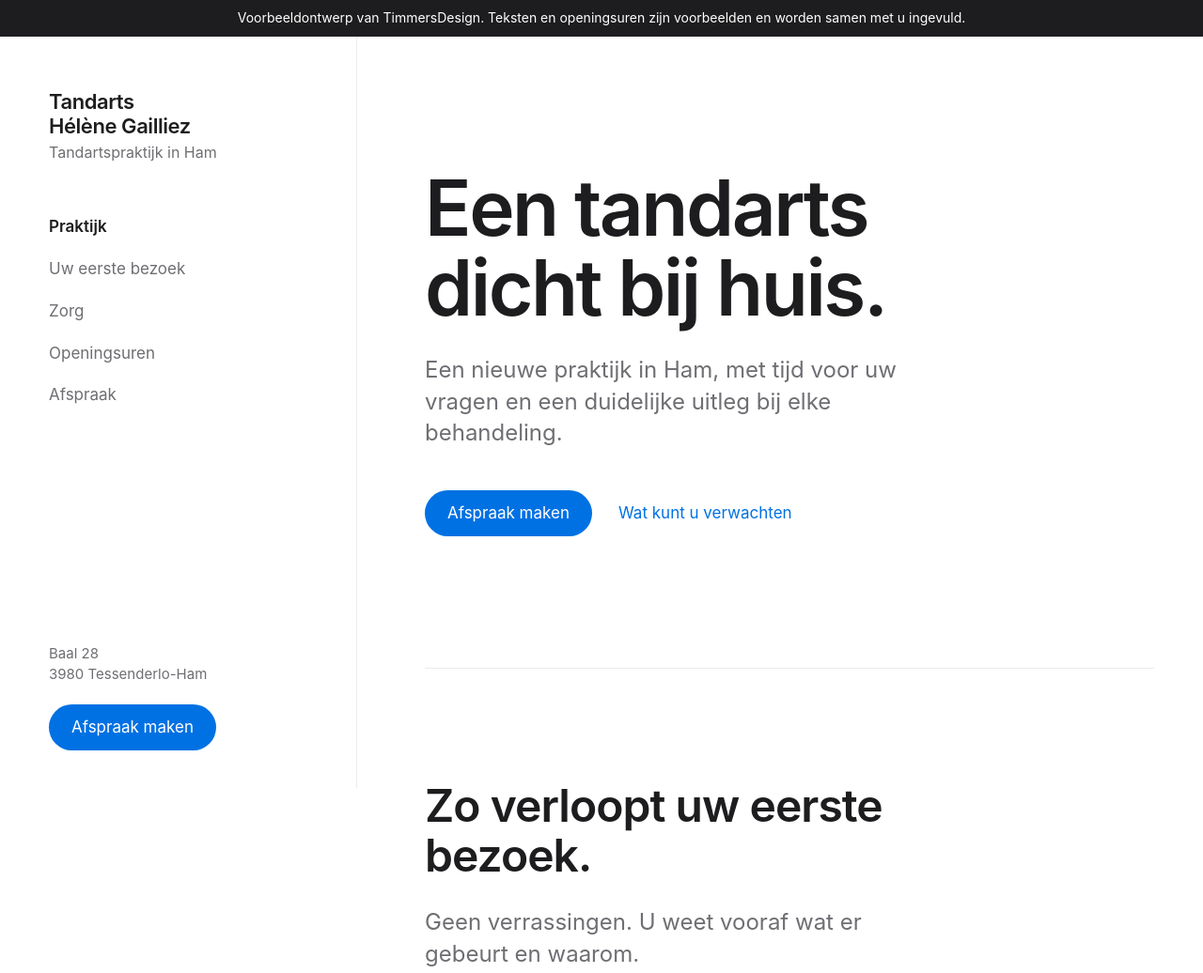
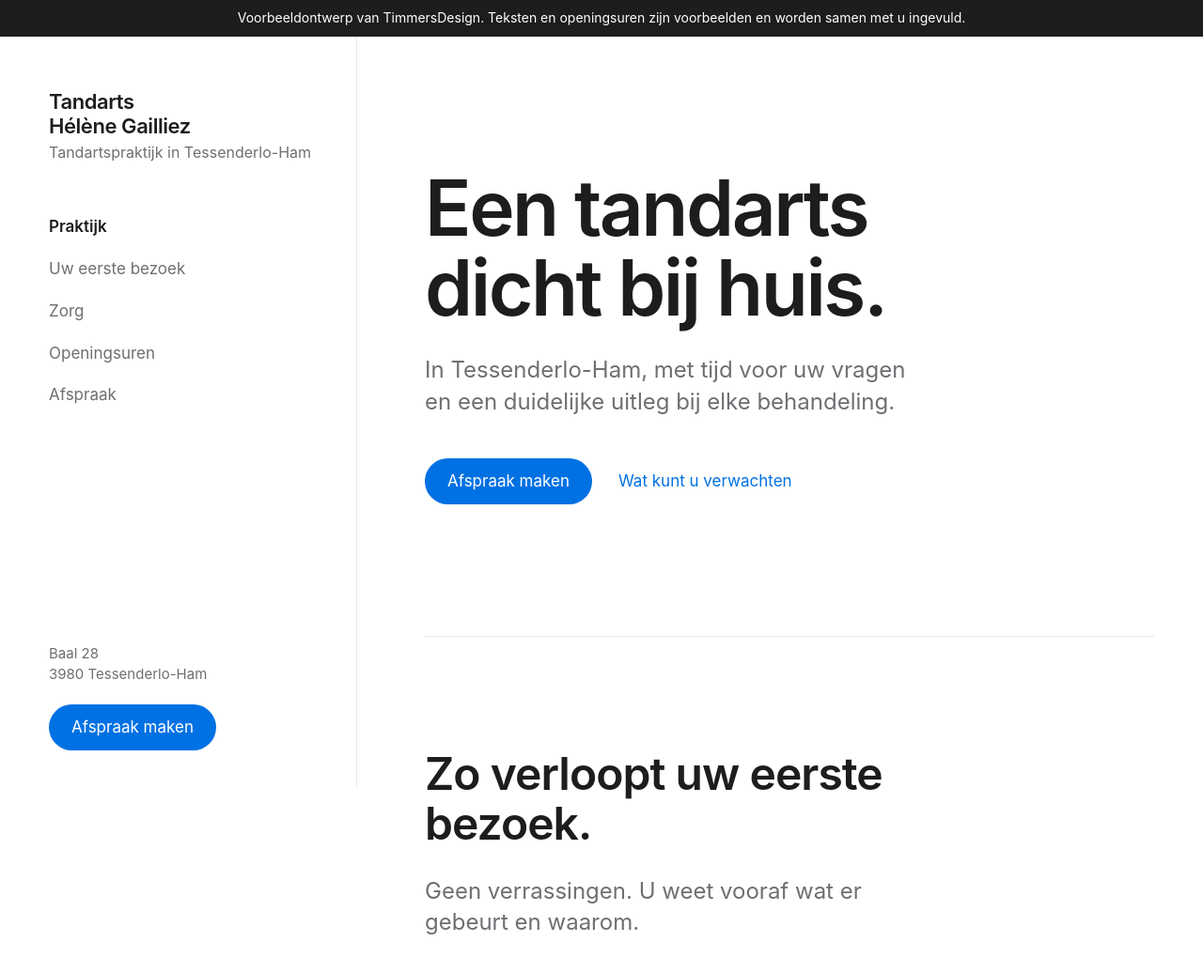
Before and after one commit to timmersdavy/demo-tandarts-gailliez, a plain HTML site: page index.html in a window 1280 px wide. Shown: the top 1036 px of the page at 94% size. Drawn offline with Linux system fonts and the light colour scheme.

Commit message:
Add files via upload

```diff
--- a/index.html
+++ b/index.html
@@ -3,8 +3,8 @@
 <head>
 <meta charset="utf-8">
 <meta name="viewport" content="width=device-width, initial-scale=1">
-<title>Tandarts Hélène Gailliez · Ham</title>
-<meta name="description" content="Tandartspraktijk in Ham. Rustig, duidelijk en dicht bij huis.">
+<title>Tandarts Hélène Gailliez · Tessenderlo-Ham</title>
+<meta name="description" content="Tandartspraktijk in Tessenderlo-Ham. Rustig, duidelijk en dicht bij huis.">
 <style>
 :root{
   --bg:#ffffff; --bg2:#f5f5f7; --text:#1d1d1f; --muted:#6e6e73;
@@ -107,7 +107,7 @@ footer{padding:40px 0 60px;color:var(--muted);font-size:14px}
 <div class="layout">
   <aside class="side">
     <div>
-      <div class="brand">Tandarts<br>Hélène Gailliez<span>Tandartspraktijk in Ham</span></div>
+      <div class="brand">Tandarts<br>Hélène Gailliez<span>Tandartspraktijk in Tessenderlo-Ham</span></div>
       <nav aria-label="Hoofdmenu">
         <a href="#start" class="on">Praktijk</a>
         <a href="#bezoek">Uw eerste bezoek</a>
@@ -125,7 +125,7 @@ footer{padding:40px 0 60px;color:var(--muted);font-size:14px}
   <main>
     <section id="start" class="hero">
       <h1>Een tandarts dicht bij huis.</h1>
-      <p class="lead">Een nieuwe praktijk in Ham, met tijd voor uw vragen en een duidelijke uitleg bij elke behandeling.</p>
+      <p class="lead">In Tessenderlo-Ham, met tijd voor uw vragen en een duidelijke uitleg bij elke behandeling.</p>
       <div class="actions">
         <a class="btn" href="#afspraak">Afspraak maken</a>
         <a class="btn ghost" href="#bezoek">Wat kunt u verwachten</a>
```
